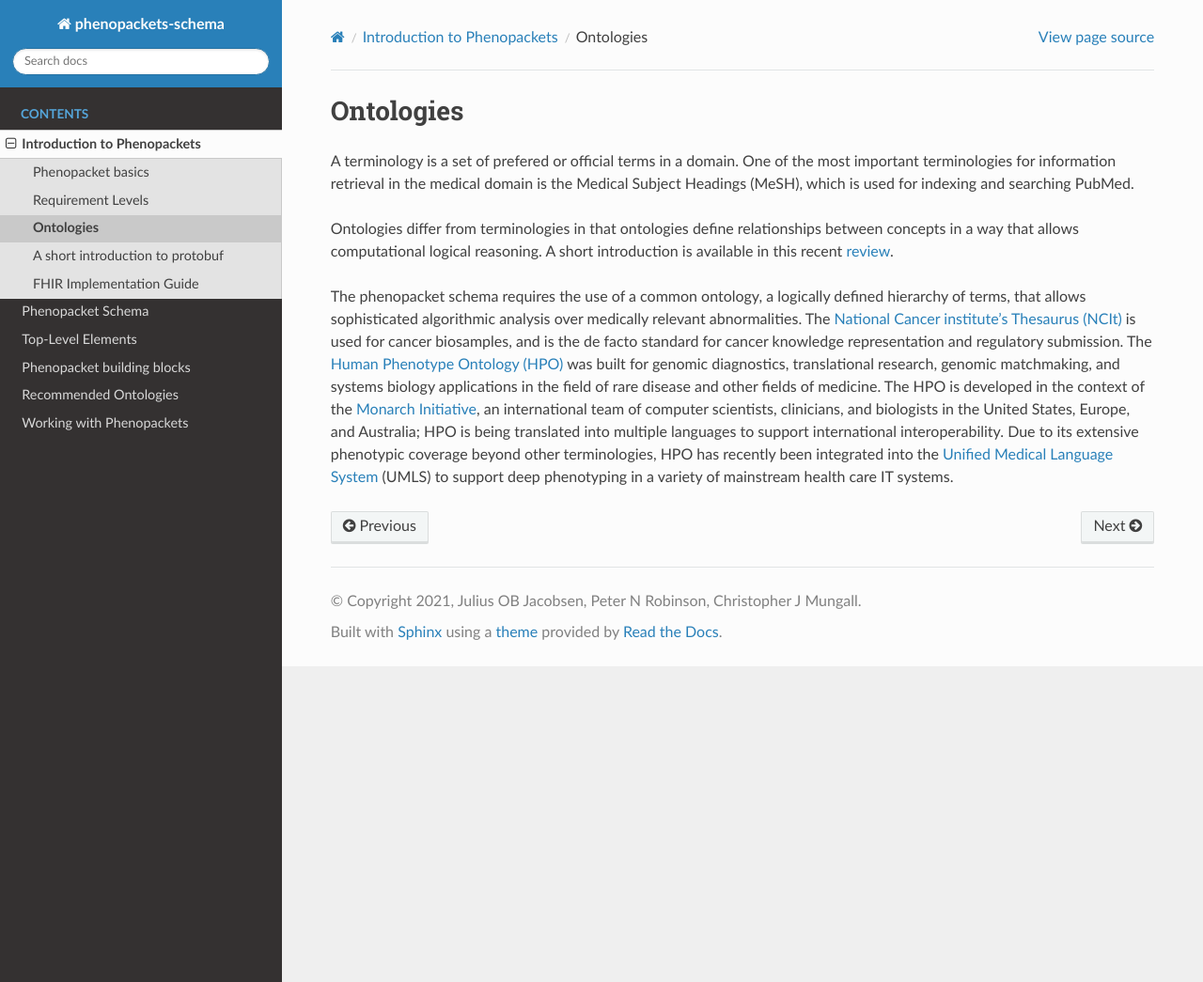
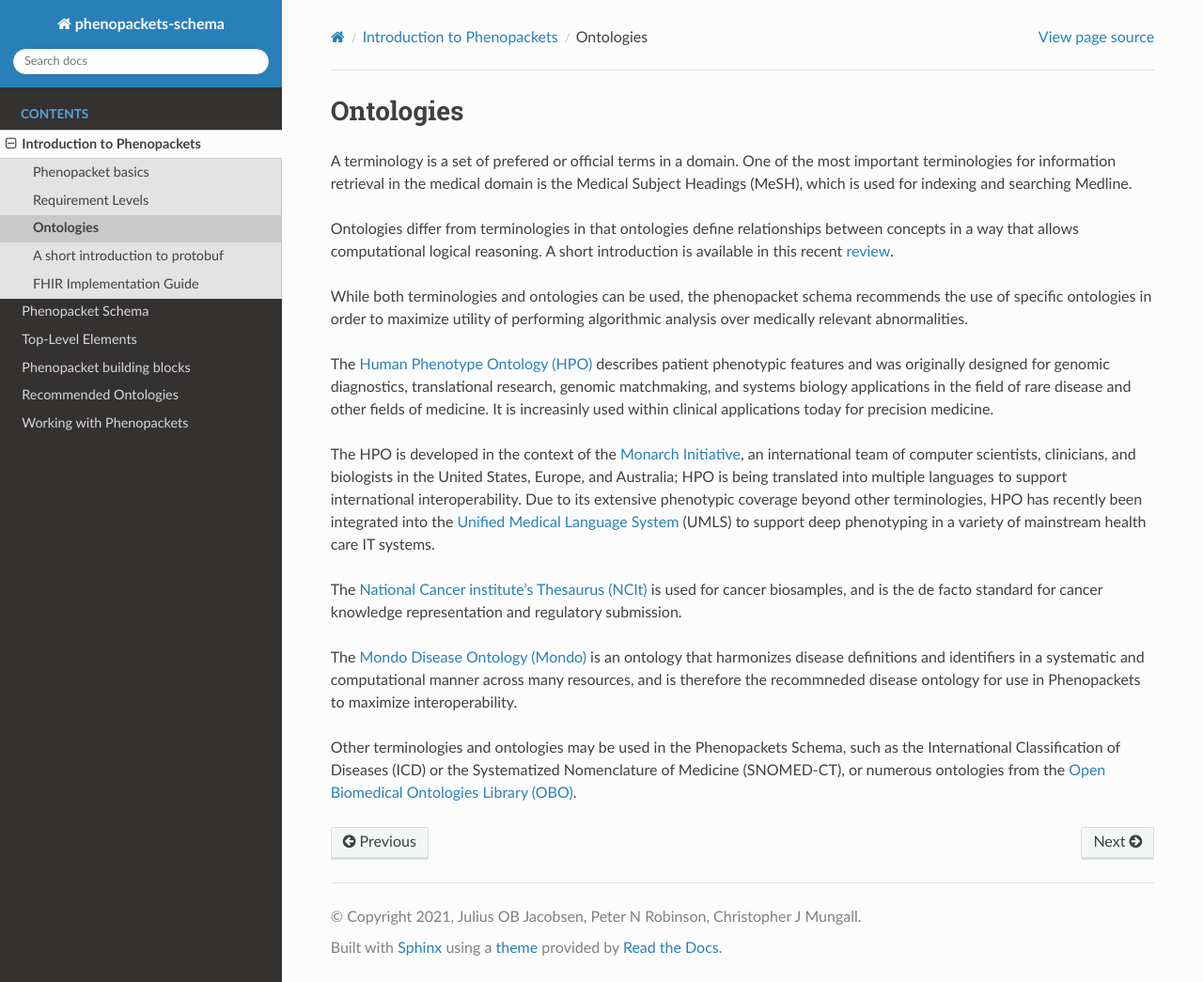
Before and after one commit to phenopackets/phenopacket-schema, a Sphinx documentation site: the page built from docs/ontologies.rst, in a window 1280 px wide and 1045 px high. Shown: the whole window at 94% size. Built offline with Sphinx 7.4.7 and the Read the Docs theme 2.0.0, drawn with Linux system fonts in a browser that asks for light colours; pages that are not in the unit, such as notebooks, are missing from menus.

Commit message:
Update ontologies.rst
minor edits on recommended ontologies

```diff
--- a/docs/ontologies.rst
+++ b/docs/ontologies.rst
@@ -8,22 +8,25 @@
 
 A terminology is a set of prefered or official terms in a domain. One of the  most important terminologies for information
 retrieval in the medical domain is the Medical Subject Headings (MeSH), which is used for indexing and
-searching PubMed.
+searching Medline.
 
 Ontologies differ from terminologies in that ontologies define relationships between concepts
 in a way that allows computational logical reasoning. A short introduction is available
 in this recent `review <https://www.ncbi.nlm.nih.gov/pubmed/30304648>`_.
 
-The phenopacket schema requires the use of a common ontology, a logically defined hierarchy of terms, that allows
-sophisticated algorithmic analysis over medically relevant abnormalities.
-The `National Cancer institute's Thesaurus (NCIt) <http://www.obofoundry.org/ontology/ncit.html>`_ is used for
-cancer biosamples, and is the de facto standard for cancer knowledge representation and regulatory submission.
-The `Human Phenotype Ontology (HPO) <http://www.human-phenotype-ontology.org>`_  was built for genomic diagnostics,
-translational research, genomic matchmaking, and systems biology applications in the field of rare disease and other
-fields of medicine.
-The HPO is developed in the context of
-the `Monarch Initiative <https://monarchinitiative.org/>`_, an international team of
+While both terminologies and ontologies can be used, the phenopacket schema recommends the use of specific ontologies in order to maximize utility of performing algorithmic analysis over medically relevant abnormalities.
+
+The `Human Phenotype Ontology (HPO) <http://www.human-phenotype-ontology.org>`_  describes patient phenotypic features and was originally designed for genomic diagnostics, translational research, genomic matchmaking, and systems biology applications in the field of rare disease and other fields of medicine. It is increasinly used within clinical applications today for precision medicine.
+
+The HPO is developed in the context of the `Monarch Initiative <https://monarchinitiative.org/>`_, an international team of
 computer scientists, clinicians, and biologists in the United States, Europe, and Australia;
 HPO is being translated into multiple languages to support international interoperability.
 Due to its extensive phenotypic coverage beyond other terminologies, HPO has recently been integrated
 into the `Unified Medical Language System <https://www.nlm.nih.gov/research/umls/sourcereleasedocs/current/HPO/>`_ (UMLS) to support deep phenotyping in a variety of mainstream health care IT systems.
+
+The `National Cancer institute's Thesaurus (NCIt) <http://www.obofoundry.org/ontology/ncit.html>`_ is used for
+cancer biosamples, and is the de facto standard for cancer knowledge representation and regulatory submission.
+
+The `Mondo Disease Ontology (Mondo) <https://mondo.monarchinitiative.org/>`_ is an ontology that harmonizes disease definitions and identifiers in a systematic and computational manner across many resources, and is therefore the recommneded disease ontology for use in Phenopackets to maximize interoperability.
+
+Other terminologies and ontologies may be used in the Phenopackets Schema, such as the International Classification of Diseases (ICD) or the Systematized Nomenclature of Medicine (SNOMED-CT), or numerous ontologies from the `Open Biomedical Ontologies Library (OBO) <http://www.obofoundry.org/>`_.
```
